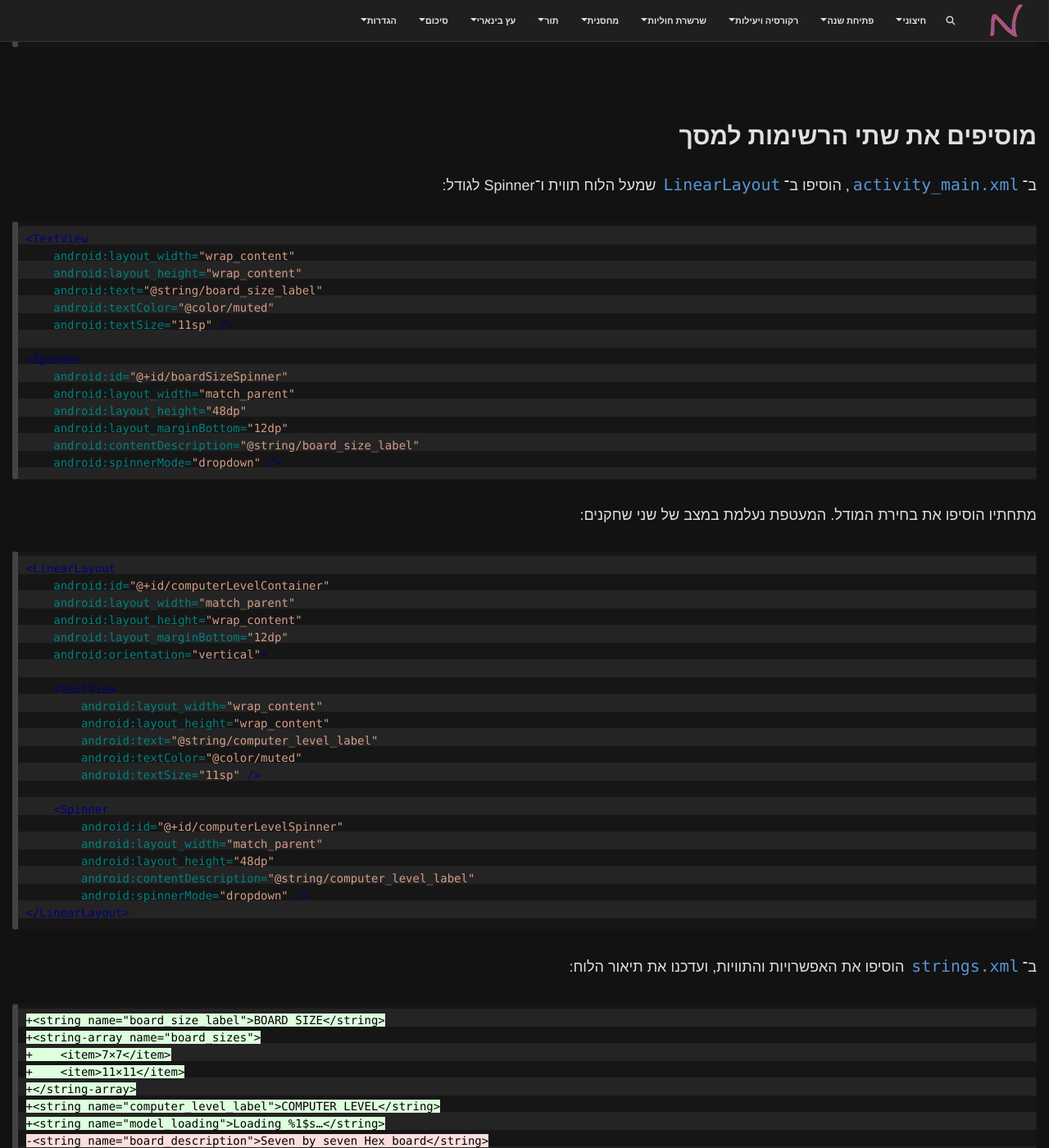
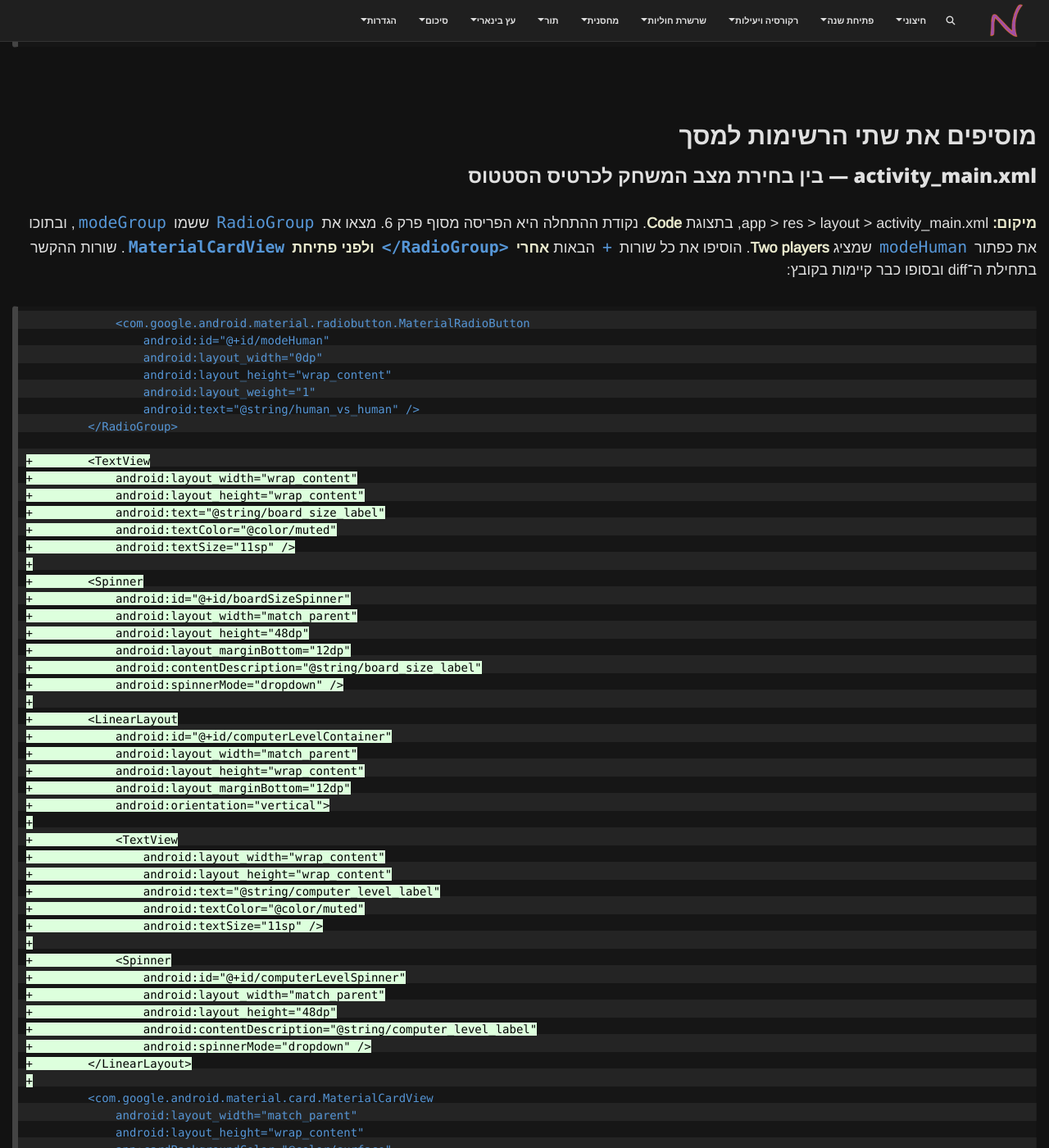
Before and after one commit to 3strategy/BeautifulMivney, a Jekyll site: the page built from android/hex5/07-supplied-rl-models.md, in a window 1280 px wide and 1400 px high, scrolled down 3981 px. Shown: the whole window at 82% size. Built offline with Jekyll 4.4.1, drawn with Linux system fonts in a browser that asks for light colours; comment, search, counter and statistics services are not loaded; some of the changed text lies outside the part shown.

Commit message:
updated hex5/07

```diff
--- a/android/hex5/07-supplied-rl-models.md
+++ b/android/hex5/07-supplied-rl-models.md
@@ -150,66 +150,100 @@ public final class ModelCatalog {
 }
 ~~~
 
-## מוסיפים את שתי הרשימות למסך
+## מוסיפים את שתי הרשימות למסך {#screen-pickers}
 
-ב־`activity_main.xml`, הוסיפו ב־`LinearLayout` שמעל הלוח תווית ו־Spinner לגודל:
+### activity_main.xml — בין בחירת מצב המשחק לכרטיס הסטטוס
 
-~~~xml
-<TextView
-    android:layout_width="wrap_content"
-    android:layout_height="wrap_content"
-    android:text="@string/board_size_label"
-    android:textColor="@color/muted"
-    android:textSize="11sp" />
+**מיקום:** app > res > layout > activity_main.xml, בתצוגת **Code**. נקודת ההתחלה היא הפריסה מסוף פרק 6. מצאו את `RadioGroup` ששמו `modeGroup`, ובתוכו את כפתור `modeHuman` שמציג **Two players**. הוסיפו את כל שורות `+` הבאות **אחרי `</RadioGroup>` ולפני פתיחת `MaterialCardView`**. שורות ההקשר בתחילת ה־diff ובסופו כבר קיימות בקובץ:
 
-<Spinner
-    android:id="@+id/boardSizeSpinner"
-    android:layout_width="match_parent"
-    android:layout_height="48dp"
-    android:layout_marginBottom="12dp"
-    android:contentDescription="@string/board_size_label"
-    android:spinnerMode="dropdown" />
+~~~diff
+             <com.google.android.material.radiobutton.MaterialRadioButton
+                 android:id="@+id/modeHuman"
+                 android:layout_width="0dp"
+                 android:layout_height="wrap_content"
+                 android:layout_weight="1"
+                 android:text="@string/human_vs_human" />
+         </RadioGroup>
+
++        <TextView
++            android:layout_width="wrap_content"
++            android:layout_height="wrap_content"
++            android:text="@string/board_size_label"
++            android:textColor="@color/muted"
++            android:textSize="11sp" />
++
++        <Spinner
++            android:id="@+id/boardSizeSpinner"
++            android:layout_width="match_parent"
++            android:layout_height="48dp"
++            android:layout_marginBottom="12dp"
++            android:contentDescription="@string/board_size_label"
++            android:spinnerMode="dropdown" />
++
++        <LinearLayout
++            android:id="@+id/computerLevelContainer"
++            android:layout_width="match_parent"
++            android:layout_height="wrap_content"
++            android:layout_marginBottom="12dp"
++            android:orientation="vertical">
++
++            <TextView
++                android:layout_width="wrap_content"
++                android:layout_height="wrap_content"
++                android:text="@string/computer_level_label"
++                android:textColor="@color/muted"
++                android:textSize="11sp" />
++
++            <Spinner
++                android:id="@+id/computerLevelSpinner"
++                android:layout_width="match_parent"
++                android:layout_height="48dp"
++                android:contentDescription="@string/computer_level_label"
++                android:spinnerMode="dropdown" />
++        </LinearLayout>
++
+         <com.google.android.material.card.MaterialCardView
+             android:layout_width="match_parent"
+             android:layout_height="wrap_content"
+             app:cardBackgroundColor="@color/surface"
 ~~~
 
-מתחתיו הוסיפו את בחירת המודל. המעטפת נעלמת במצב של שני שחקנים:
+{: .box-note}
+**בדיקת המיקום:** התווית לגודל, `boardSizeSpinner` ו־`computerLevelContainer` הם ילדים של ה־`LinearLayout` החיצוני שבתוך `ScrollView`. רק התווית למודל ו־`computerLevelSpinner` נמצאים בתוך `computerLevelContainer`; הסוגר `</LinearLayout>` המסומן ב־`+` סוגר את המעטפת החדשה הזו. סדר הרכיבים במסך הוא: בחירת מצב משחק, בחירת גודל, בחירת מודל, כרטיס הסטטוס, ואז הלוח. אין להקליד את סימני `+`.
 
-~~~xml
-<LinearLayout
-    android:id="@+id/computerLevelContainer"
-    android:layout_width="match_parent"
-    android:layout_height="wrap_content"
-    android:layout_marginBottom="12dp"
-    android:orientation="vertical">
+### strings.xml — תוויות חדשות ועדכון מחרוזות קיימות
 
-    <TextView
-        android:layout_width="wrap_content"
-        android:layout_height="wrap_content"
-        android:text="@string/computer_level_label"
-        android:textColor="@color/muted"
-        android:textSize="11sp" />
+**מיקום:** app > res > values > strings.xml. בתוך `<resources>`, אחרי המחרוזת `human_vs_human` מפרק 6, הוסיפו את תוויות הרשימות ואת אפשרויות הגודל:
 
-    <Spinner
-        android:id="@+id/computerLevelSpinner"
-        android:layout_width="match_parent"
-        android:layout_height="48dp"
-        android:contentDescription="@string/computer_level_label"
-        android:spinnerMode="dropdown" />
-</LinearLayout>
+~~~diff
+     <string name="human_vs_human">Two players</string>
++    <string name="board_size_label">BOARD SIZE</string>
++    <string-array name="board_sizes">
++        <item>7×7</item>
++        <item>11×11</item>
++    </string-array>
++    <string name="computer_level_label">COMPUTER LEVEL</string>
+     <string name="ai_unavailable">Computer model unavailable</string>
 ~~~
 
-ב־`strings.xml` הוסיפו את האפשרויות והתוויות, ועדכנו את תיאור הלוח:
+באותו קובץ, עדכנו את `board_description` הקיימת כך שתקבל את מספר השורות והעמודות:
 
-~~~diff
-+<string name="board_size_label">BOARD SIZE</string>
-+<string-array name="board_sizes">
-+    <item>7×7</item>
-+    <item>11×11</item>
-+</string-array>
-+<string name="computer_level_label">COMPUTER LEVEL</string>
-+<string name="model_loading">Loading %1$s…</string>
--<string name="board_description">Seven by seven Hex board</string>
-+<string name="board_description">%1$d by %2$d Hex board</string>
-~~~
+{% code_diff %}
+     <string name="red_goal">RED · TOP ↕ BOTTOM</string>
+     <string name="blue_goal">BLUE · LEFT ↔ RIGHT</string>
+-    <string name="board_description">Seven by seven Hex board</string>
++    <string name="board_description">%1$d by %2$d Hex board</string>
+     <string name="model_local">Local two-player game</string>
+{% endcode_diff %}
+
+עדכנו גם את `model_loading` שנוספה בפרק 6, כדי שהודעת הטעינה תקבל את שם המודל שנבחר. **מחליפים את הערך של המחרוזת הקיימת; אין להוסיף מחרוזת שנייה באותו שם:**
+
+{% code_diff %}
+     <string name="model_unavailable_help">Choose Two players to keep playing</string>
+-    <string name="model_loading">Loading model…</string>
++    <string name="model_loading">Loading %1$s…</string>
+     <string name="model_ready">Value model v1 · fully offline</string>
+{% endcode_diff %}
 
 ## מסננים ובוחרים
 
```
